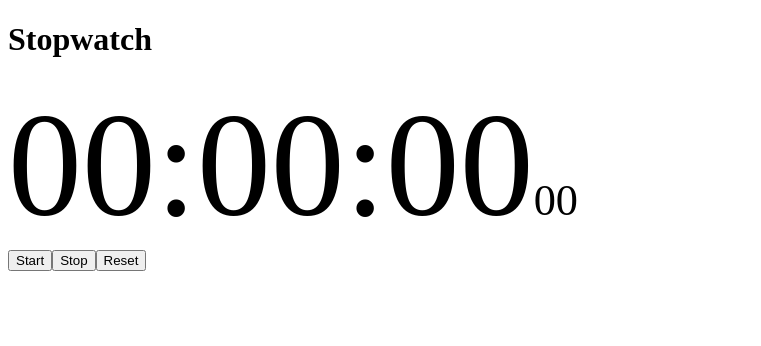
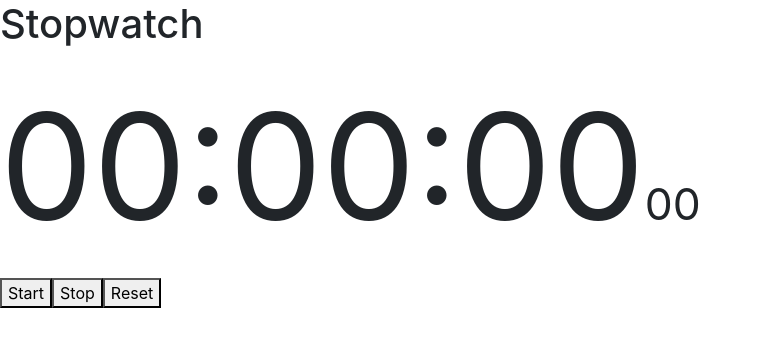
Before and after one commit to 1995parham/stopwatch, an Angular app: page / in a window 1280 px wide. Shown: the top 346 px of the page, without its empty margins (0-761 px from the left). Built offline with nearby package versions, Linux system fonts and the light colour scheme.

Commit message:
Adds bootstrap.

```diff
--- a/package.json
+++ b/package.json
@@ -20,6 +20,7 @@
     "@angular/platform-browser": "~7.0.0",
     "@angular/platform-browser-dynamic": "~7.0.0",
     "@angular/router": "~7.0.0",
+    "bootstrap": "^4.1.3",
     "core-js": "^2.5.4",
     "rxjs": "~6.3.3",
     "zone.js": "~0.8.26"
--- a/src/styles.less
+++ b/src/styles.less
@@ -1 +1,2 @@
 /* You can add global styles to this file, and also import other style files */
+@import '~bootstrap/dist/css/bootstrap.min.css';
```
Also changed, not shown: 1 other file (tests, documents, lock files or other folders).
